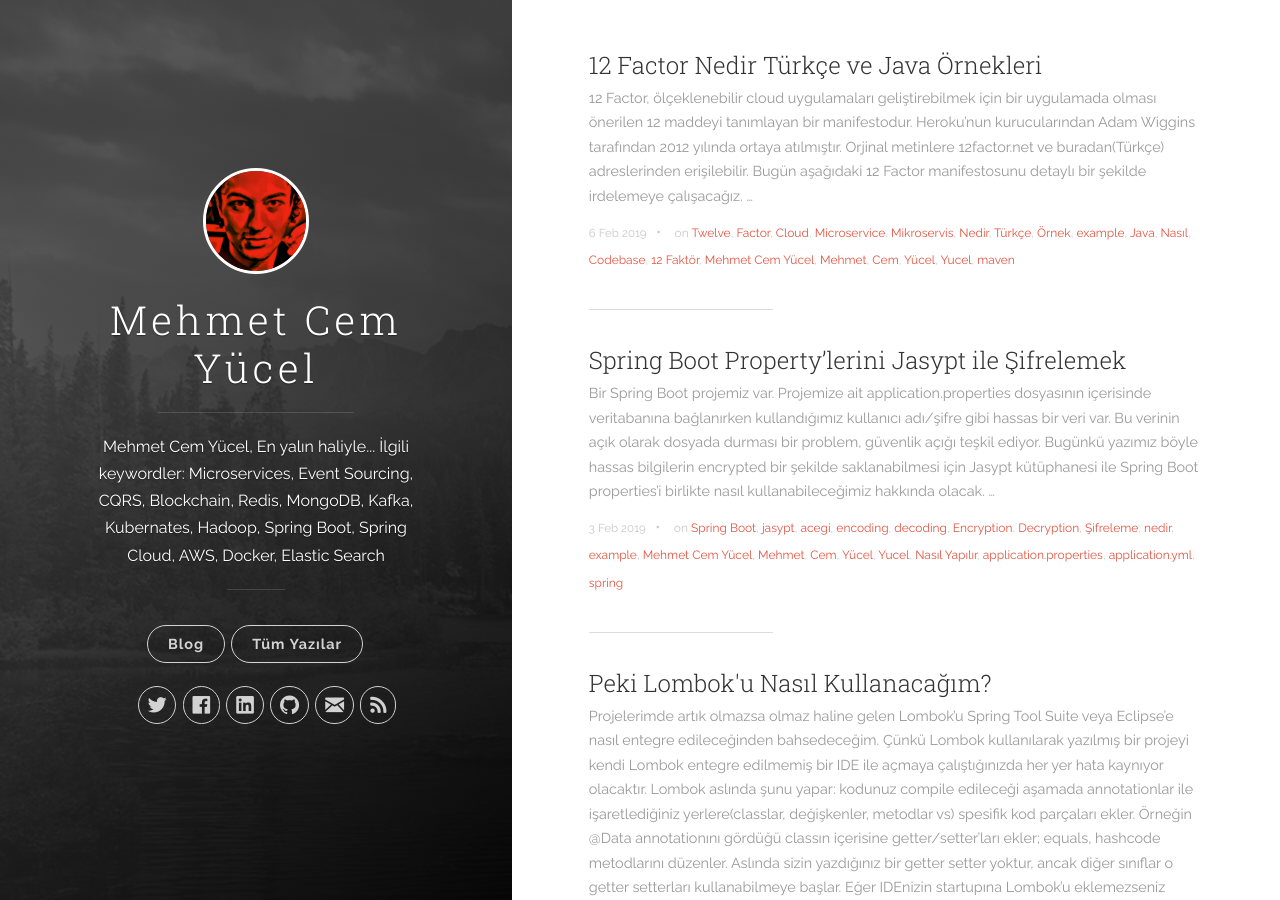
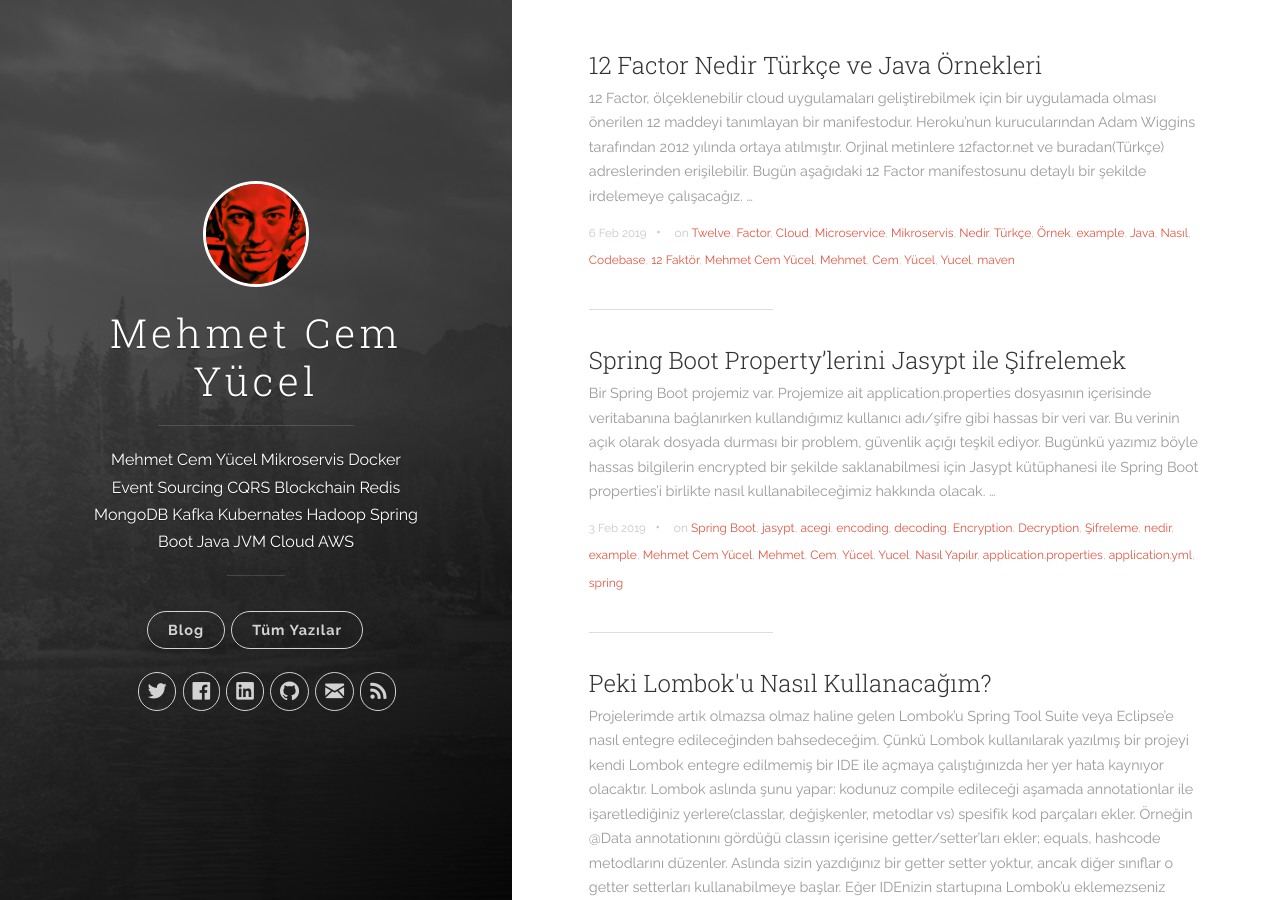
Before and after one commit to pozerank/pozerank.github.io, a Jekyll site: the page built from index.html, in a window 1280 px wide and 900 px high. Built offline with Jekyll 4.4.1, drawn with Linux system fonts in a browser that asks for light colours; the list of posts is cut into pages by our own code.

Commit message:
site lang, commas

```diff
--- a/_config.yml
+++ b/_config.yml
@@ -1,6 +1,6 @@
 # Site settings
 title: Mehmet Cem Yücel
-description: 'Mehmet Cem Yücel, En yalın haliyle... İlgili keywordler: Microservices, Event Sourcing, CQRS, Blockchain, Redis, MongoDB, Kafka, Kubernates, Hadoop, Spring Boot, Spring Cloud, AWS, Docker, Elastic Search'
+description: 'Mehmet Cem Yücel Mikroservis Docker Event Sourcing CQRS Blockchain Redis MongoDB Kafka Kubernates Hadoop Spring Boot Java JVM Cloud AWS'
 url: 'http://www.mehmetcemyucel.com'
 baseurl: ''
 google_analytics: 'UA-134372019-2'
--- a/_layouts/default.html
+++ b/_layouts/default.html
@@ -1,5 +1,5 @@
 <!DOCTYPE html>
-<html>
+<html lang="tr">
   {% include head.html %}
 
   <body>
```
Also changed, not shown: 404.html (+4 -4 lines).
